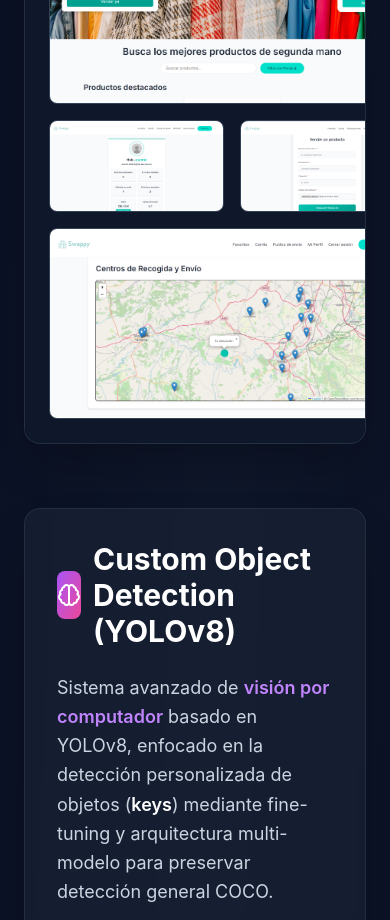
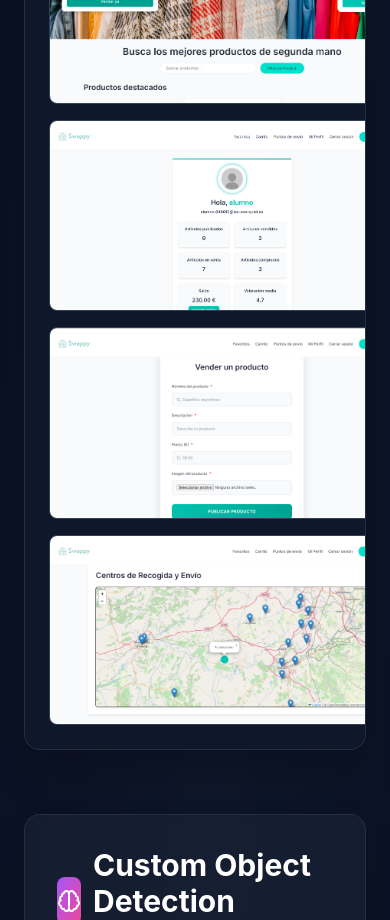
Before and after one commit to IkerMunozz/Portfolio_IkerMu-oz, a React (Create React App) app: page / in a window 390 px wide. Shown: the part 3380-4300 px from the top of the page. Built offline with nearby package versions, Linux system fonts and the light colour scheme.

Commit message:
Cambios en el responsive de movil del portfolio

```diff
--- a/src/components/Portfolio.jsx
+++ b/src/components/Portfolio.jsx
@@ -232,9 +232,9 @@ export default function Portfolio() {
 
               <div className="bg-slate-900 p-6 flex flex-col gap-4">
                 <img src={swappy1} alt="Swappy - Inicio" className="rounded-lg border border-slate-700 hover:border-cyan-500/50 transition-all duration-300 w-full" />
-                <div className="grid grid-cols-2 gap-4">
-                  <img src={swappy2} alt="Swappy - Perfil" className="rounded-lg border border-slate-700 hover:border-cyan-500/50 transition-all duration-300" />
-                  <img src={swappy3} alt="Swappy - Publicar" className="rounded-lg border border-slate-700 hover:border-cyan-500/50 transition-all duration-300" />
+                <div className="grid grid-cols-1 sm:grid-cols-2 gap-4">
+                  <img src={swappy2} alt="Swappy - Perfil" className="w-full rounded-lg border border-slate-700 hover:border-cyan-500/50 transition-all duration-300" />
+                  <img src={swappy3} alt="Swappy - Publicar" className="w-full rounded-lg border border-slate-700 hover:border-cyan-500/50 transition-all duration-300" />
                 </div>
                 <img src={swappy4} alt="Swappy - Mapa" className="rounded-lg border border-slate-700 hover:border-cyan-500/50 transition-all duration-300 w-full" />
               </div>
```
